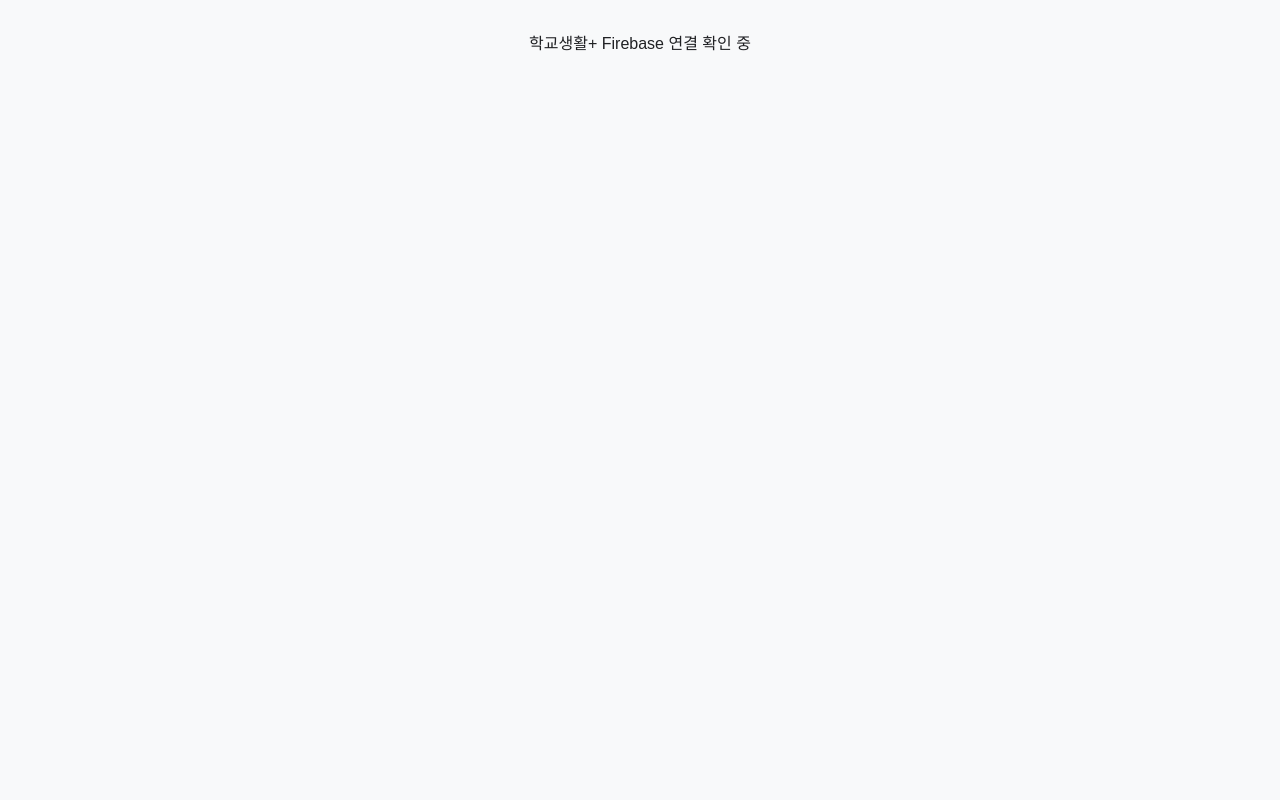
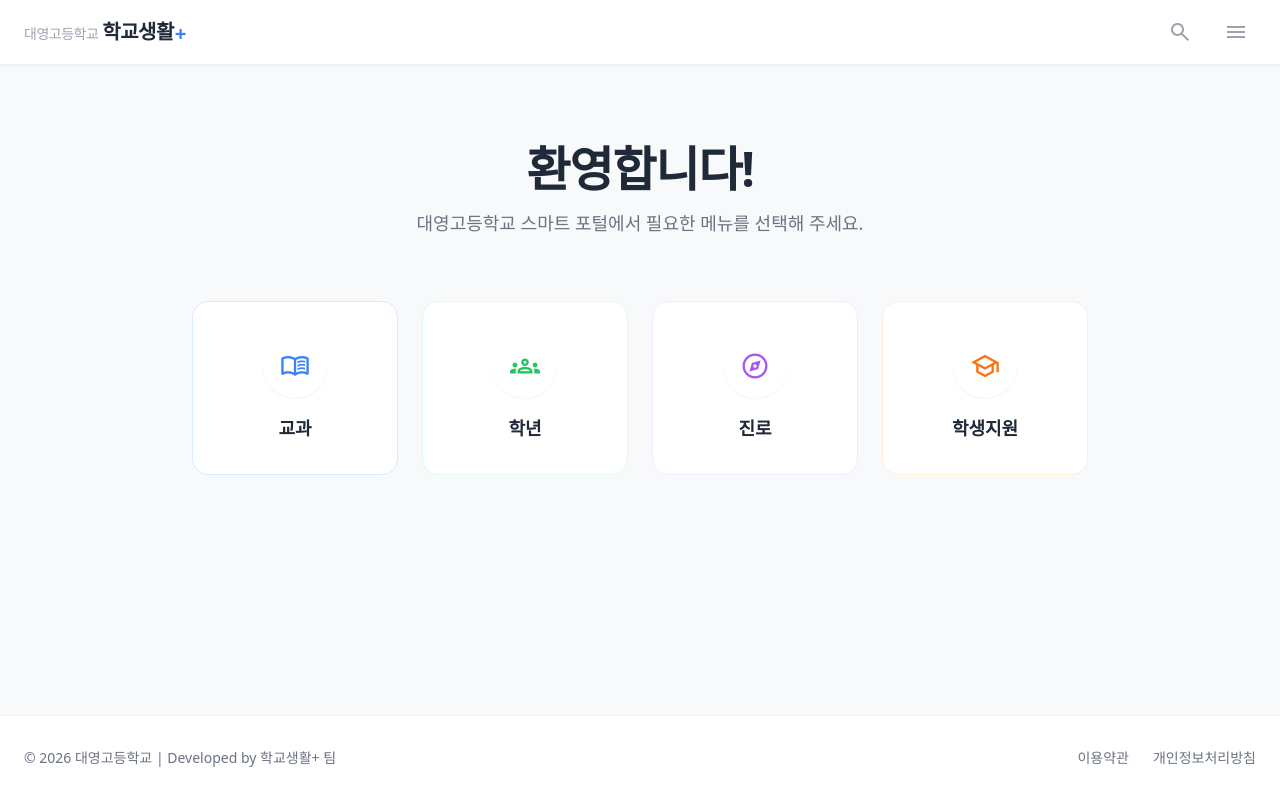
Before and after one commit to shrlrk/webportal2, a React (Vite) app: page / in a window 1280 px wide. Built offline with nearby package versions, Linux system fonts and the light colour scheme; no server answers.

Commit message:
v0.2 Create main layout and homepage

```diff
--- a/index.html
+++ b/index.html
@@ -6,6 +6,7 @@
     <title>학교생활+</title>
     <!-- Google Fonts -->
     <link href="https://fonts.googleapis.com/css2?family=Plus+Jakarta+Sans:wght@400;500;600;700;800&family=Inter:wght@400;500;600&display=swap" rel="stylesheet">
+    <link rel="stylesheet" href="https://fonts.googleapis.com/css2?family=Material+Symbols+Outlined:opsz,wght,FILL,GRAD@20..48,100..700,0..1,-50..200" />
     <!-- Tailwind CSS -->
     <script src="https://cdn.tailwindcss.com?plugins=forms"></script>
     <style>
--- a/src/App.tsx
+++ b/src/App.tsx
@@ -1,14 +1,18 @@
 import React, { useEffect } from 'react';
+import Layout from './components/Layout';
+import HomePage from './pages/HomePage';
 import { db } from './services/firebase/firebase';
 
 const App: React.FC = () => {
   useEffect(() => {
-    console.log("Firestore:", db);
+    // Keep firebase connection test silently
+    console.log("Firestore Initialized:", db ? "Success" : "Failed");
   }, []);
+
   return (
-    <div style={{ padding: '2rem', textAlign: 'center', fontFamily: 'sans-serif' }}>
-      <h1>학교생활+ Firebase 연결 확인 중</h1>
-    </div>
+    <Layout>
+      <HomePage />
+    </Layout>
   );
 };
 
--- /dev/null
+++ b/src/components/Footer.tsx
@@ -0,0 +1,19 @@
+import React from 'react';
+
+const Footer: React.FC = () => {
+  return (
+    <footer className="bg-white border-t border-gray-100 mt-auto">
+      <div className="max-w-7xl mx-auto px-4 sm:px-6 py-8 flex flex-col md:flex-row justify-between items-center gap-4 text-sm text-gray-500">
+        <div className="font-medium">
+          © 2026 대영고등학교 | Developed by 학교생활+ 팀
+        </div>
+        <div className="flex items-center gap-6">
+          <button className="hover:text-gray-800 transition-colors">이용약관</button>
+          <button className="hover:text-gray-800 font-medium transition-colors">개인정보처리방침</button>
+        </div>
+      </div>
+    </footer>
+  );
+};
+
+export default Footer;
--- /dev/null
+++ b/src/components/Header.tsx
@@ -0,0 +1,28 @@
+import React from 'react';
+
+const Header: React.FC = () => {
+  return (
+    <header className="sticky top-0 z-50 bg-white border-b border-gray-100 shadow-sm">
+      <div className="max-w-7xl mx-auto px-4 sm:px-6 h-16 flex items-center justify-between">
+        <div className="flex items-center gap-2 cursor-pointer hover:opacity-80 transition-opacity">
+          <div className="flex flex-col items-start justify-center">
+            <h1 className="text-xl font-bold text-gray-800 tracking-tight leading-none" style={{ fontFamily: "'Plus Jakarta Sans', sans-serif" }}>
+              <span className="text-gray-400 font-normal mr-1 text-sm hidden sm:inline-block">대영고등학교</span>
+              학교생활<span className="text-blue-500">+</span>
+            </h1>
+          </div>
+        </div>
+        <nav className="flex items-center gap-4">
+          <button className="w-10 h-10 rounded-full flex items-center justify-center text-gray-400 hover:text-blue-500 hover:bg-blue-50 transition-all">
+            <span className="material-symbols-outlined text-2xl">search</span>
+          </button>
+          <button className="w-10 h-10 rounded-full flex items-center justify-center text-gray-400 hover:text-blue-500 hover:bg-blue-50 transition-all">
+            <span className="material-symbols-outlined text-2xl">menu</span>
+          </button>
+        </nav>
+      </div>
+    </header>
+  );
+};
+
+export default Header;
--- /dev/null
+++ b/src/components/Layout.tsx
@@ -0,0 +1,21 @@
+import React, { ReactNode } from 'react';
+import Header from './Header';
+import Footer from './Footer';
+
+interface LayoutProps {
+  children: ReactNode;
+}
+
+const Layout: React.FC<LayoutProps> = ({ children }) => {
+  return (
+    <div className="min-h-screen flex flex-col bg-[#f8f9fa] font-sans text-gray-900 selection:bg-blue-100">
+      <Header />
+      <main className="flex-grow flex flex-col w-full relative">
+        {children}
+      </main>
+      <Footer />
+    </div>
+  );
+};
+
+export default Layout;
--- /dev/null
+++ b/src/pages/HomePage.tsx
@@ -0,0 +1,37 @@
+import React from 'react';
+
+const HomePage: React.FC = () => {
+  const menus = [
+    { id: 1, title: '교과', icon: 'menu_book', color: 'text-blue-500 bg-blue-50 border-blue-100 hover:border-blue-300' },
+    { id: 2, title: '학년', icon: 'groups', color: 'text-green-500 bg-green-50 border-green-100 hover:border-green-300' },
+    { id: 3, title: '진로', icon: 'explore', color: 'text-purple-500 bg-purple-50 border-purple-100 hover:border-purple-300' },
+    { id: 4, title: '학생지원', icon: 'school', color: 'text-orange-500 bg-orange-50 border-orange-100 hover:border-orange-300' }
+  ];
+
+  return (
+    <div className="w-full max-w-7xl mx-auto px-4 sm:px-6 py-12 md:py-20 flex flex-col items-center flex-grow">
+      {/* Hero Section */}
+      <div className="text-center mb-16">
+        <h2 className="text-3xl md:text-5xl font-bold text-gray-800 mb-4 tracking-tight">환영합니다!</h2>
+        <p className="text-gray-500 text-base md:text-lg">대영고등학교 스마트 포털에서 필요한 메뉴를 선택해 주세요.</p>
+      </div>
+
+      {/* Main Menus */}
+      <div className="grid grid-cols-2 md:grid-cols-4 gap-4 md:gap-6 w-full max-w-4xl">
+        {menus.map((menu) => (
+          <button
+            key={menu.id}
+            className={`flex flex-col items-center justify-center bg-white border rounded-2xl p-6 md:p-8 hover:shadow-lg transition-all duration-300 group ${menu.color}`}
+          >
+            <div className="w-16 h-16 rounded-full flex items-center justify-center mb-4 bg-white shadow-sm transition-transform duration-300 group-hover:scale-110">
+              <span className="material-symbols-outlined text-3xl">{menu.icon}</span>
+            </div>
+            <span className="text-base md:text-lg font-semibold text-gray-800">{menu.title}</span>
+          </button>
+        ))}
+      </div>
+    </div>
+  );
+};
+
+export default HomePage;
```
